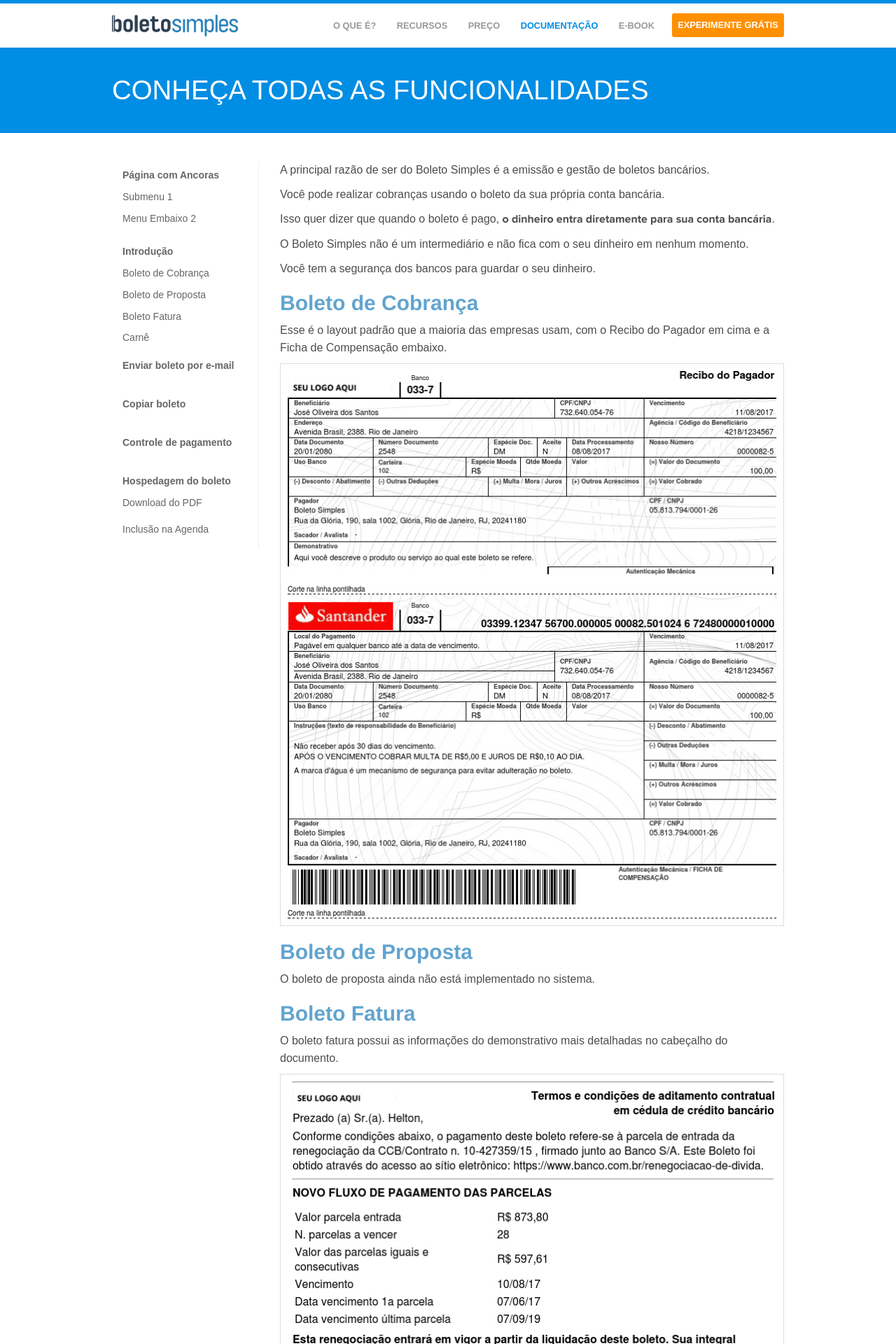
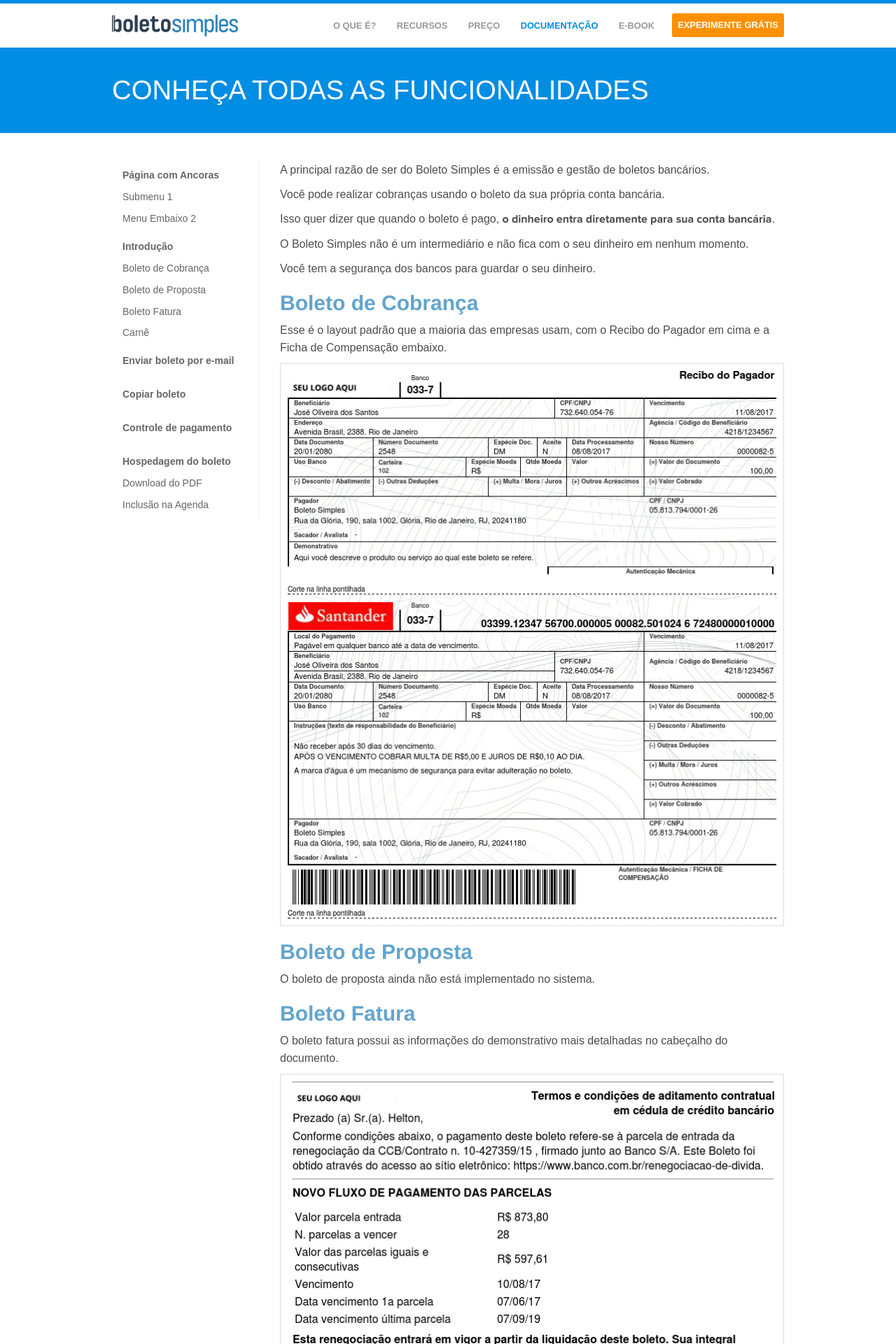
Before and after one commit to BoletoSimples/boletosimples-features, a Jekyll site: the page built from index.markdown, in a window 1280 px wide. Shown: the top 1920 px of the page at 70% size. Built offline with Jekyll 4.4.1, drawn with Linux system fonts in a browser that asks for light colours.

Commit message:
improves menu

```diff
--- a/_includes/navigation.html
+++ b/_includes/navigation.html
@@ -7,7 +7,7 @@
         <li class="{% if page.url == "/" %}active{% endif %}">
           <a class="main-link" href="{{ site.baseurl }}/">Introdução</a>
           {% if entry.anchors %}
-            <ul class="anchors">
+            <ul class="subnav">
               {% for anchor in entry.anchors %}
                 <li><a href="{{entry.url}}#{{anchor[0]}}">{{anchor[1]}}</a></li>
               {% endfor %}
@@ -19,9 +19,9 @@
         <li class="{% if page.url == entry.url %}active{% endif %}">
           <a class="main-link {% if page.url == entry.url %}active{% endif %}" href="{{ site.baseurl }}{{ entry.url }}">{{ entry.title }}</a>
           {% if entry.anchors %}
-            <ul class="anchors">
+            <ul class="subnav">
               {% for anchor in entry.anchors %}
-                <li><a href="#{{anchor[0]}}">{{anchor[1]}}</a></li>
+                <li><a href="{{entry.url}}#{{anchor[0]}}">{{anchor[1]}}</a></li>
               {% endfor %}
             </ul>
           {% endif %}
--- a/_includes/sidemenu.html
+++ /dev/null
@@ -1,21 +0,0 @@
-<ul class="nav">
-  {% include navigation.html context="/" %}
-</ul>
-
-<!-- <ul class="nav">
-  {%- assign sorted_pages = site.pages | sort:"position" -%}
-  {% for _page in sorted_pages %}
-    {% if _page.url != "/feed.xml" and _page.parent == nil %}
-      <li {% if page.url == _page.url %}class="active"{% endif %}>
-        <a class="main-link" href="{{_page.url}}" title="{{_page.title}}">{{_page.title}}</a>
-        {% for __page in site.pages %}
-          {% if __page.parent == _page.dir %}
-            <ul class="subnav">
-              <li><a href="{{__page.url}}">{{__page.title}}</a></li>
-            </ul>
-          {% endif %}
-        {% endfor %}
-      </li>
-    {% endif %}
-  {% endfor %}
-</ul> -->
--- a/_layouts/default.html
+++ b/_layouts/default.html
@@ -4,11 +4,15 @@
   <div class='containner'>
 
     <aside>
-      {% include sidemenu.html %}
+      <ul class="nav">
+        {% include navigation.html context="/" %}
+      </ul>
     </aside>
 
     <div id="sidr">
-      {% include sidemenu.html %}
+      <ul class="nav">
+        {% include navigation.html context="/" %}
+      </ul>
     </div>
 
     <article class="content">
--- a/css/style.css
+++ b/css/style.css
@@ -214,16 +214,15 @@
   color: #62a4cf;
 }
 
-.nav .subnav {
-  padding-left: 15px !important;
-  margin-bottom: 15px !important;
+.nav .anchors {
+  margin-bottom: 15px;
 }
 
-.nav .subnav .main-link {
+.nav ul.subnav .main-link {
   font-weight: normal;
 }
 
-.nav ul.anchors a {
+.nav ul.subnav a {
   padding: 10px 15px;
 }
 
```
